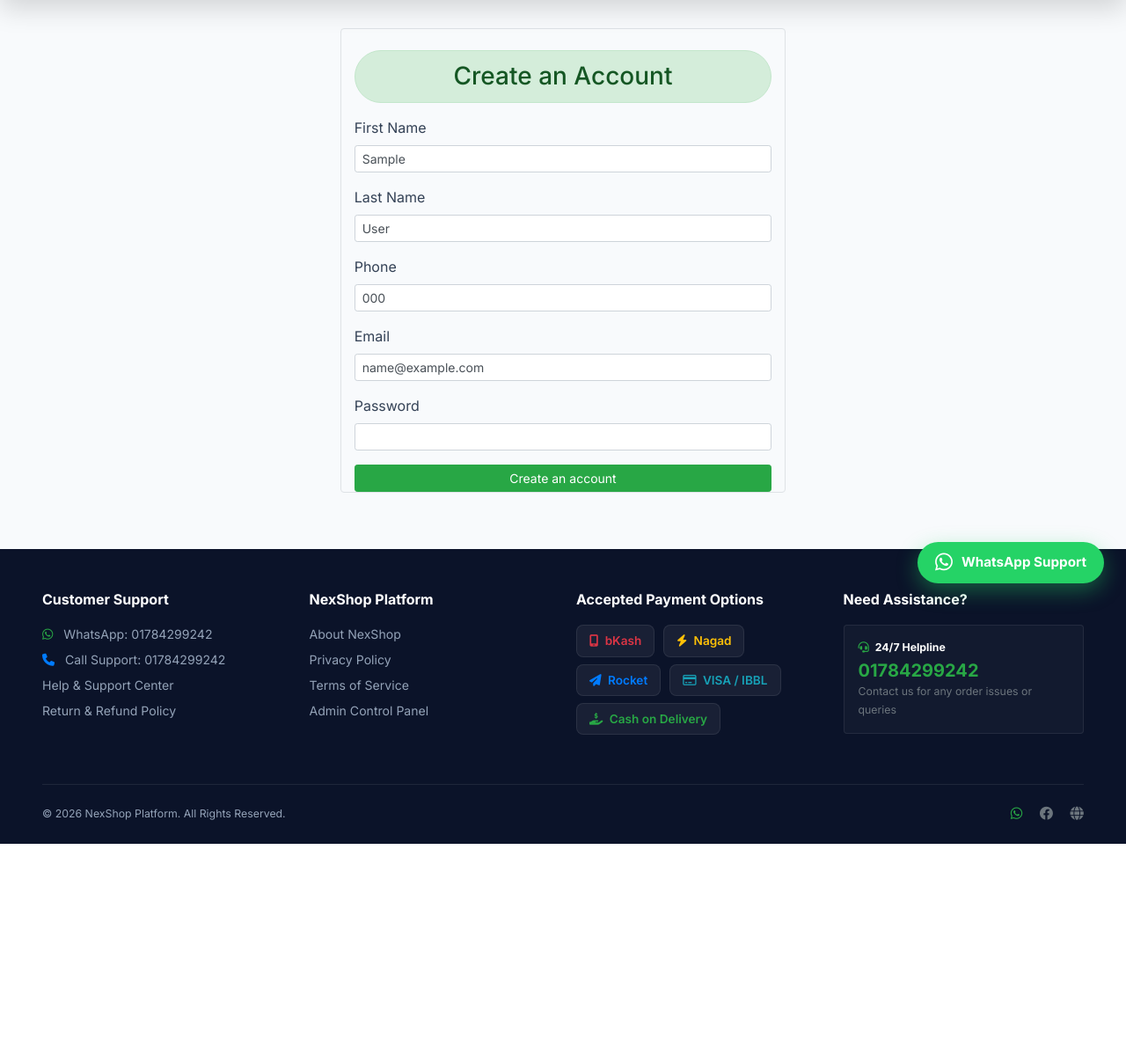
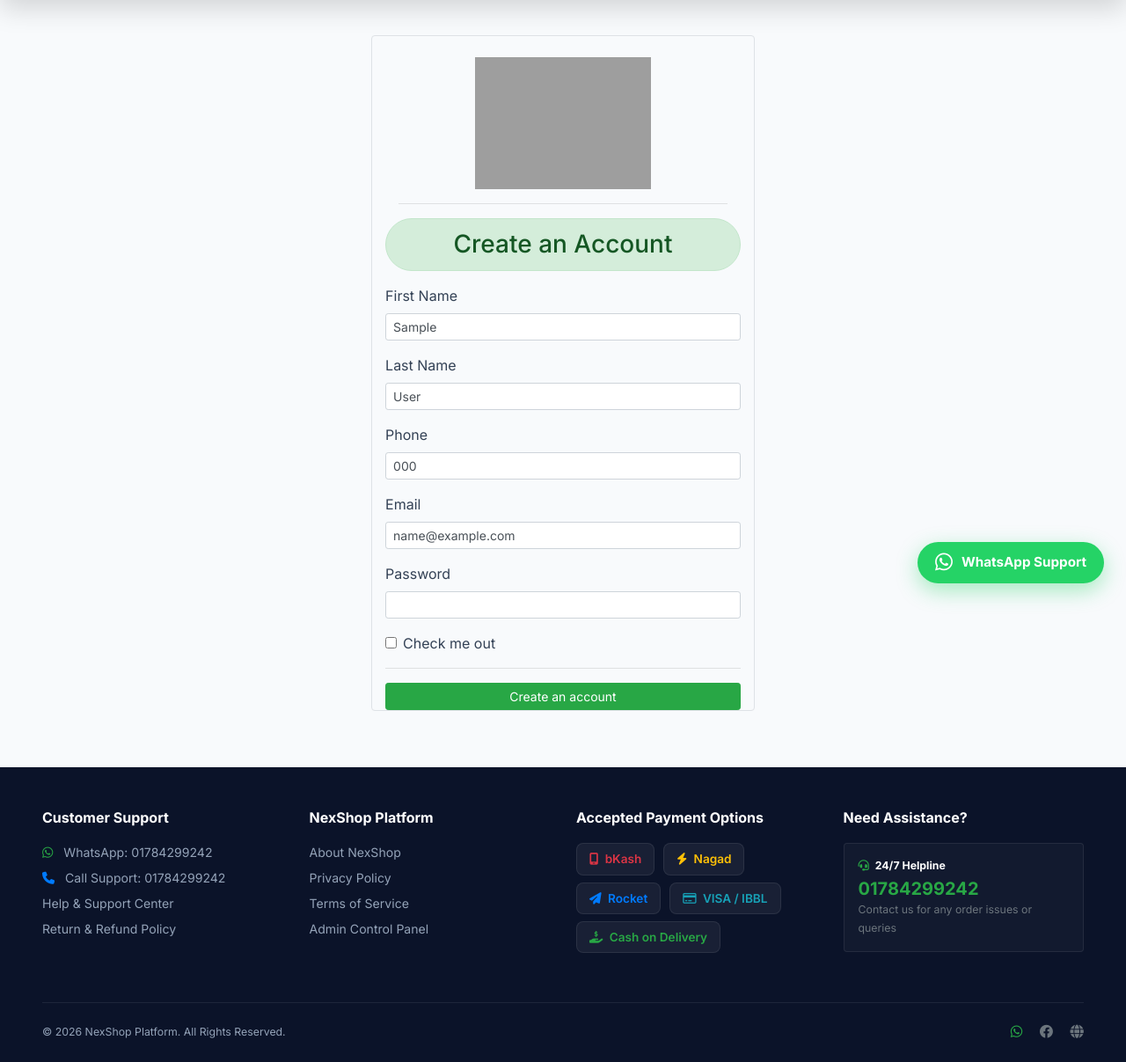
Before and after one commit to alijahan365/NexShop-BD, a Django app: template store/templates/signup.html in a window 1280 px wide. Shown: the part 112-1319 px from the top of the page at 88% size. Before the commit the page ends 1071 px from the top, so only its background shows below. Run offline with Django 3.2, Linux system fonts and the light colour scheme; the template is opened without the code that fills it: most values are stand-ins (such as "Sample title", 1, 10 or a date in 2020); some libraries are stand-ins or nearby versions; grey boxes are pictures that could not be loaded.

Commit message:
Signup layaout Completed

```diff
--- a/store/templates/signup.html
+++ b/store/templates/signup.html
@@ -1,76 +1,86 @@
 {% extends 'base.html' %}
+
 
 {% block content %}
 
+<div class="container mt-4">
+
     <div class="p-3 m-3">
 
+
         <div class="col-lg-5 rounded mx-auto border pt-4">
+            <div class="text-center col">
 
-        <h3 class="alert alert-success rounded-pill" style="text-align:center">
-            Create an Account
-        </h3>
-
+                <img
+                src="https://skillindiacsc.in/wp-content/uploads/2022/12/Skill-India-Online-Shopping.png" alt=""
+                class="" style="height: 150px;">
+            <!-- <hr> -->
+            <hr>
+            </div>
+            <h3 class="alert alert-success rounded-pill" style="text-align:center">Create an Account</h3>
             <form action="/signup" method="POST">
 
                 {% csrf_token %}
 
-            {% if error %}
+                {% if error%}
                 <div class="alert alert-danger" role="alert">
                     {{error}}
                 </div>
                 {% endif %}
-
-            <!-- First Name -->
+                <!-- firstname -->
                 <div class="form-group">
                     <label for="">First Name</label>
-                <input type="text"
-                       name="firstname"
-                       value="{{values.first_name}}"
-                       class="form-control form-control-sm">
+                    <input type="text" name="firstname"
+                     id="" value="{{values.first_name}}" class="form-control form-control-sm"
+                     placeholder="">
                 </div>
 
-            <!-- Last Name -->
+                <!-- last name -->
                 <div class="form-group">
                     <label for="">Last Name</label>
-                <input type="text"
-                       name="lastname"
-                       value="{{values.last_name}}"
-                       class="form-control form-control-sm">
+                    <input type="text" name="lastname"
+                    id="" value="{{values.last_name}}" class="form-control form-control-sm"
+                    >
                 </div>
 
-            <!-- Phone -->
+                <!-- phone -->
                 <div class="form-group">
                     <label for="">Phone</label>
-                <input type="text"
-                       name="phone"
+                    <input type="text" name="phone"
+                    id="" class="form-control form-control-sm"
                     value="{{values.phone}}"
-                       class="form-control form-control-sm">
+                    placeholder="9876543210"
+                    >
+                </div>
+                <!-- email -->
+                <div class="form-group">
+                    <label for="">Email</label>
+                    <input required type="email" name="email" id=""
+                    value="{{values.email}}"
+                    class=" form-control-sm form-control" placeholder="abc@gmail.com">
                 </div>
 
-            <!-- Email -->
-            <div class="form-group">
-                <label for="">Email</label>
-                <input type="email"
-                       name="email"
-                       value="{{values.email}}"
-                       class="form-control form-control-sm">
-            </div>
 
-            <!-- Password -->
+                <!-- password -->
                 <div class="form-group">
                     <label for="">Password</label>
                     <input type="password"
                     name="password"
+                    id=""
                      class="form-control form-control-sm">
                 </div>
 
-            <button type="submit"
-                    class="btn btn-sm btn-success col-lg-12">
-                Create an account
-            </button>
+                <!--Checkme button-->
+                <div class="mb-3 form-check">
+                    <input type="checkbox" class="form-check-input" id="exampleCheck1">
+                    <label class="form-check-label d-grid gap-2" for="exampleCheck1">Check me out</label>
+                </div>
+                <hr>
+                <button type="submit" class="btn btn-sm btn-success col-lg-12">Create an account</button>
 
             </form>
         </div>
     </div>
+</div>
 
 {% endblock %}
```
Lines whose indentation alone changed are shown as unchanged.
